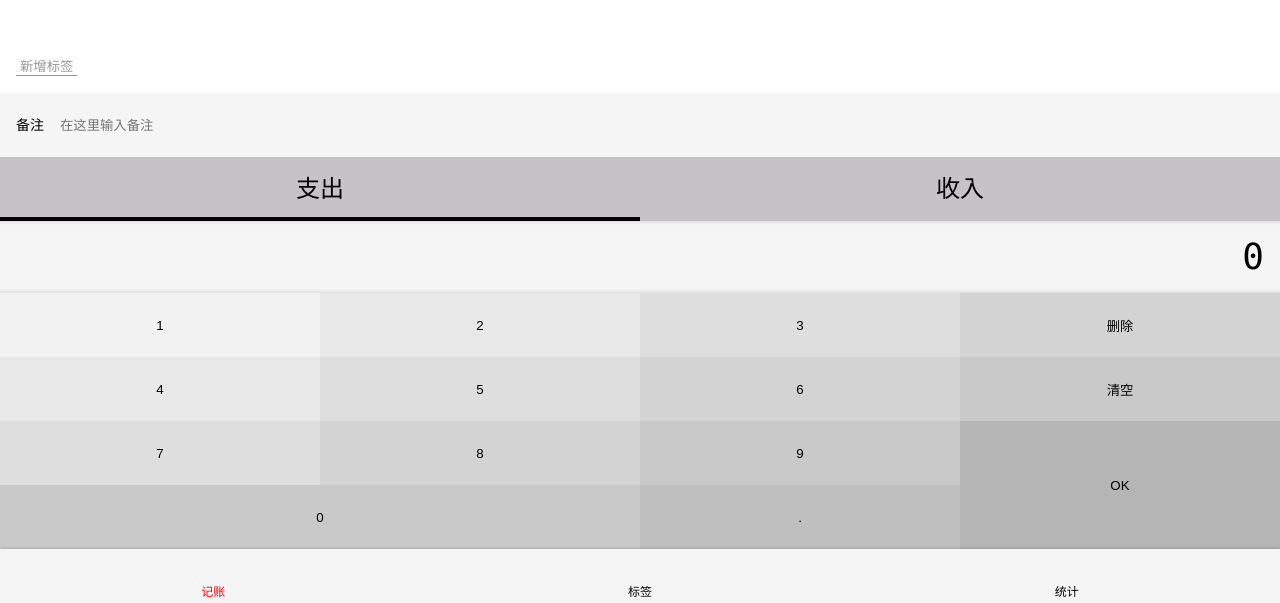
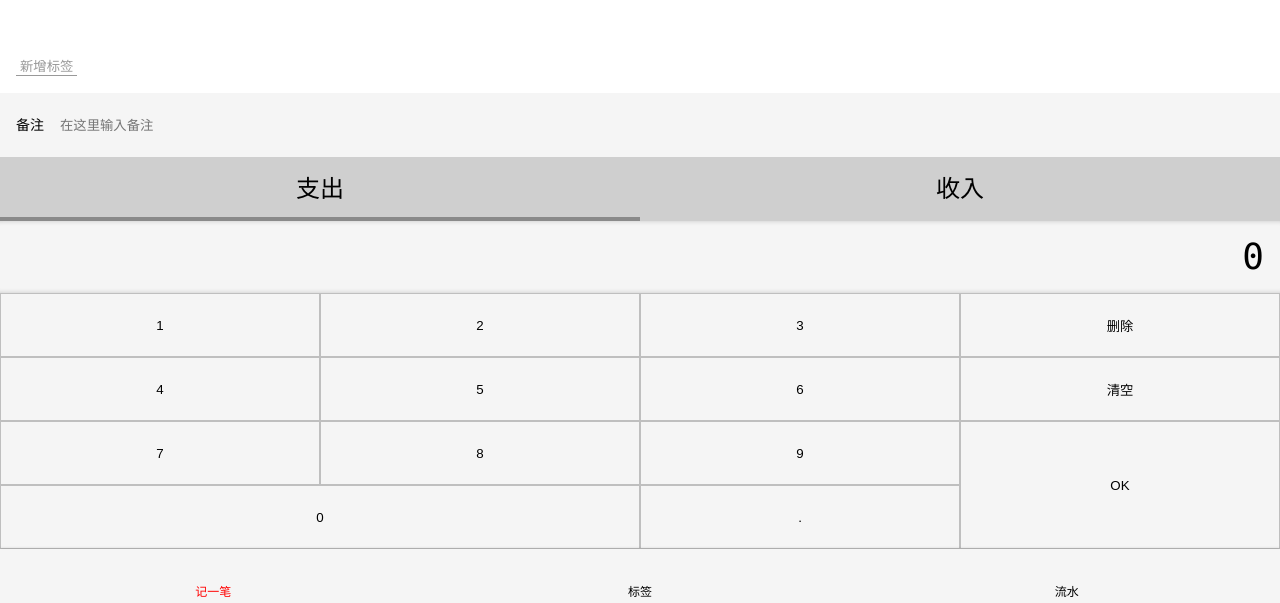
Before and after one commit to Cxyxmg/make-fortune, a Vue app: page /#/money in a window 1280 px wide. Shown: the part 197-800 px from the top of the page. Built offline with nearby package versions, Linux system fonts and the light colour scheme.

Commit message:
修改问题

```diff
--- a/src/components/Layout.vue
+++ b/src/components/Layout.vue
@@ -1,5 +1,4 @@
 <template>
-     <!-- 公共部分做成组件使用，不同部分使用插槽显示 -->
   <div class="layout-waper">
     <div class="content" :class="classPrefix && `${classPrefix}-content`">
         <slot></slot>
--- a/src/components/Money/Numberpad.vue
+++ b/src/components/Money/Numberpad.vue
@@ -93,33 +93,34 @@ export default class Numberpad extends Vue {
       &.zero {
         width: 25 * 2%;
       }
+
       &:nth-child(1) {
-        background: #f2f2f2;
+        border: 1px  darken(#f2f2f2, 20%) solid;
       }
       &:nth-child(2),
       &:nth-child(5) {
-        background: darken(#f2f2f2, 4%);
+         border: 1px  darken(#f2f2f2, 20%) solid;
       }
       &:nth-child(3),
       &:nth-child(6),
       &:nth-child(9) {
-        background: darken(#f2f2f2, 4 * 2%);
+         border: 1px  darken(#f2f2f2, 20%) solid;
       }
       &:nth-child(4),
       &:nth-child(7),
       &:nth-child(10) {
-        background: darken(#f2f2f2, 4 * 3%);
+         border: 1px  darken(#f2f2f2, 20%) solid;
       }
       &:nth-child(8),
       &:nth-child(11),
       &:nth-child(13) {
-        background: darken(#f2f2f2, 4 * 4%);
+         border: 1px  darken(#f2f2f2, 20%) solid;
       }
       &:nth-child(14) {
-        background: darken(#f2f2f2, 4 * 5%);
+         border: 1px  darken(#f2f2f2, 20%) solid;
       }
       &:nth-child(12) {
-        background: darken(#f2f2f2, 4 * 6%);
+         border: 1px  darken(#f2f2f2, 20%) solid;
       }
     }
   }
--- a/src/components/Money/Tags.vue
+++ b/src/components/Money/Tags.vue
@@ -32,6 +32,7 @@ export default class Tags extends Vue {
     this.$store.commit("fetchTags")
   }
   changselectedTags(item: string) {
+
     const index = this.selectedTags.indexOf(item);
     if (index >= 0) {
       this.selectedTags.splice(index, 1);
@@ -46,7 +47,6 @@ export default class Tags extends Vue {
       return   window.alert("标签名不能为空");
     }
    this.$store.commit("createTag",name)
-
   }
 }
 </script>
@@ -72,8 +72,8 @@ export default class Tags extends Vue {
       background: #c3c3c3;
       margin-top: 4px;
       &.selected {
-        background: #fad027;
-        color: rgb(0, 0, 0);
+        background: #070707;
+        color: rgb(255, 255, 255);
       }
     }
   }
--- a/src/components/Nav.vue
+++ b/src/components/Nav.vue
@@ -2,7 +2,7 @@
   <nav class="nav">
     <router-link to="/money" class="item" active-class="cur">
       <Icon name="money" />
-      记账 </router-link
+      记一笔 </router-link
     >
     <router-link to="/labels"  class="item" active-class="cur">
       <Icon name="label" />
@@ -10,7 +10,7 @@
     </router-link>
     <router-link to="/statistics"  class="item" active-class="cur">
       <Icon name="statistics" />
-      统计
+      流水
     </router-link>
   </nav>
 </template>
--- a/src/components/Tab.vue
+++ b/src/components/Tab.vue
@@ -24,7 +24,8 @@ type dataSoureitem={text:string,value:string}
 
 <style lang="scss" scoped>
 .tabs {
-  background: rgb(197,195,197);
+  background: rgb(207, 207, 207);
+  // background: #000;
   display: flex;
   text-align: center;
   font-size: 24px;
@@ -41,7 +42,7 @@ type dataSoureitem={text:string,value:string}
         position: absolute;
         width: 100%;
         height: 4px;
-        background: #000000;
+        background: #8a8a8a;
         bottom: 0;
       }
     }
--- a/src/store/index.ts
+++ b/src/store/index.ts
@@ -52,6 +52,7 @@ export default new Vuex.Store({
       record2.creatAt = new Date()
       state.recordList.push(record2)
       localStorage.setItem("recordList", JSON.stringify(state.recordList));
+      window.alert("已保存")
     },
     saverecords(state) {
       localStorage.setItem("recordList", JSON.stringify(state.recordList));
--- a/src/views/Money.vue
+++ b/src/views/Money.vue
@@ -6,11 +6,12 @@
       <Notes
         @update:value="onUpdateNotes"
         fieldName="备注"
+        :value="record.notes"
         placeholder="在这里输入备注"
       />
     </div>
+    <Tags @updata:value="record.tags =$event"/>
 
-    <Tags />
   </Layout>
 </template>
 <script lang="ts">
@@ -54,7 +55,12 @@ export default class Money extends Vue {
     this.record.notes = value;
   }
   saveRecord() {
+    if(this.record.tags.length ===0 || !this.record.tags){
+      window.alert("请选择添加一个标签")
+      return
+    }
     this.$store.commit("createRecord", this.record);
+    this.record.notes =""
   }
 }
 </script>
--- a/src/views/Statistics.vue
+++ b/src/views/Statistics.vue
@@ -1,7 +1,7 @@
 <template>
   <layout>
     <tab class-prefix="types" :dataSoure="array2" :value.sync="types" />
-    <ol>
+    <ol v-if="result.length >0">
       <li v-for="(group, index) in result" :key="index">
         <h3 class="title">{{ beautify( group.title )}} <span>￥{{group.total}}</span></h3>
         <ol>
@@ -13,6 +13,9 @@
         </ol>
       </li>
     </ol>
+    <div v-else class="jilu">
+      <span>目前没有相关记录</span>
+    </div>
   </layout>
 </template>
 
@@ -29,7 +32,7 @@ import clone from "@/lib/clone"
 })
 export default class Statistics extends Vue {
   tagString(tags: Tag[]) {
-    return tags.length === 0 ? "无" : tags.join(",");
+    return tags.length === 0 ? "无" : tags.map(item =>item.name).join("，");
   }
   beautify(string:string){
     const now =dayjs()
@@ -54,8 +57,8 @@ export default class Statistics extends Vue {
   }
   get result() {
     const { recordList } = this;
-    if(recordList.length ===0){return []}
     const newlist = clone(recordList).filter(r =>r.type===this.types).sort((a:any,b:any)=>dayjs(b.creatAt).valueOf()-dayjs(a.creatAt).valueOf())
+    if(newlist.length ===0){return []}
    type grou={title:string ,total?:number ,items:RecordItem[]}[]
    const groupedList:grou=[{title:dayjs(newlist[0].creatAt).format('YYYY-M-D'),items:[newlist[0]]}]
     for(let i =1 ;i<newlist.length ;i++){
@@ -69,10 +72,8 @@ export default class Statistics extends Vue {
     }
     groupedList.map(group =>{
       group.total=group.items.reduce((sum,item)=>{
-
         return sum +item.amount},0)
       })
-
    return groupedList
   }
   mounted() {
@@ -122,4 +123,8 @@ export default class Statistics extends Vue {
   text-overflow: ellipsis;
   white-space: nowrap;
 }
+.jilu{
+  padding: 16px;
+  text-align: center;
+}
 </style>
```
